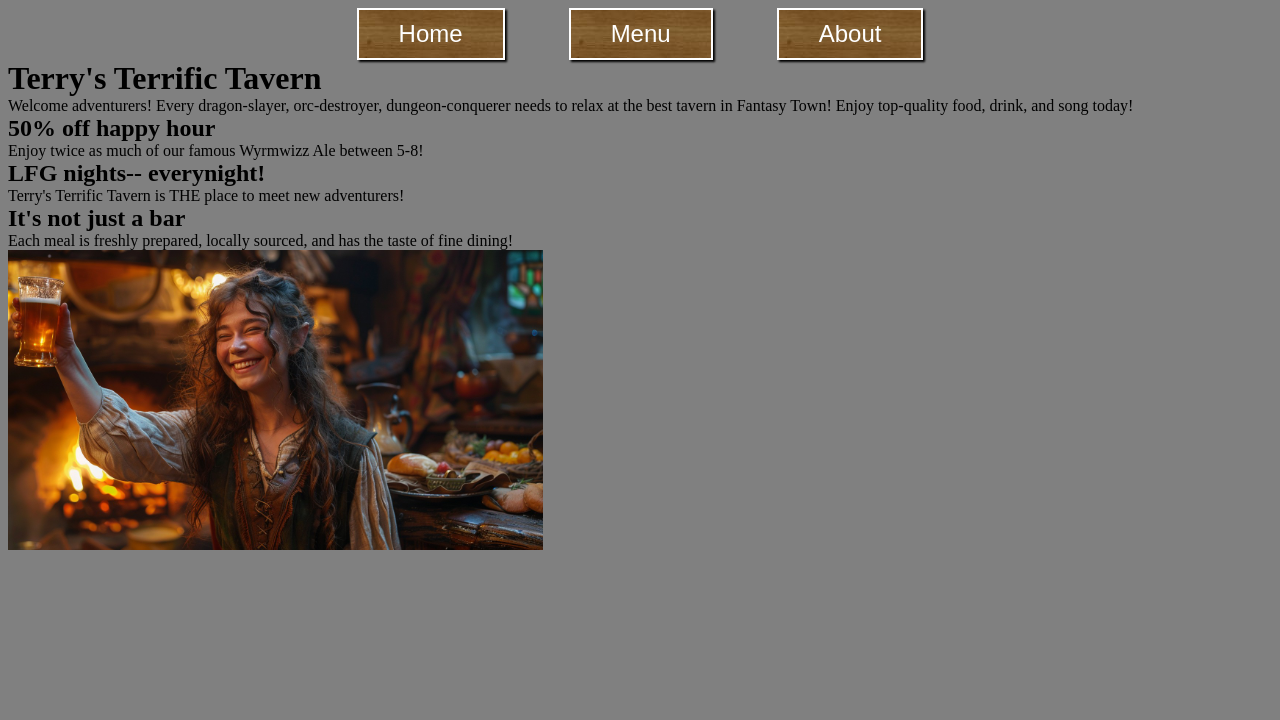
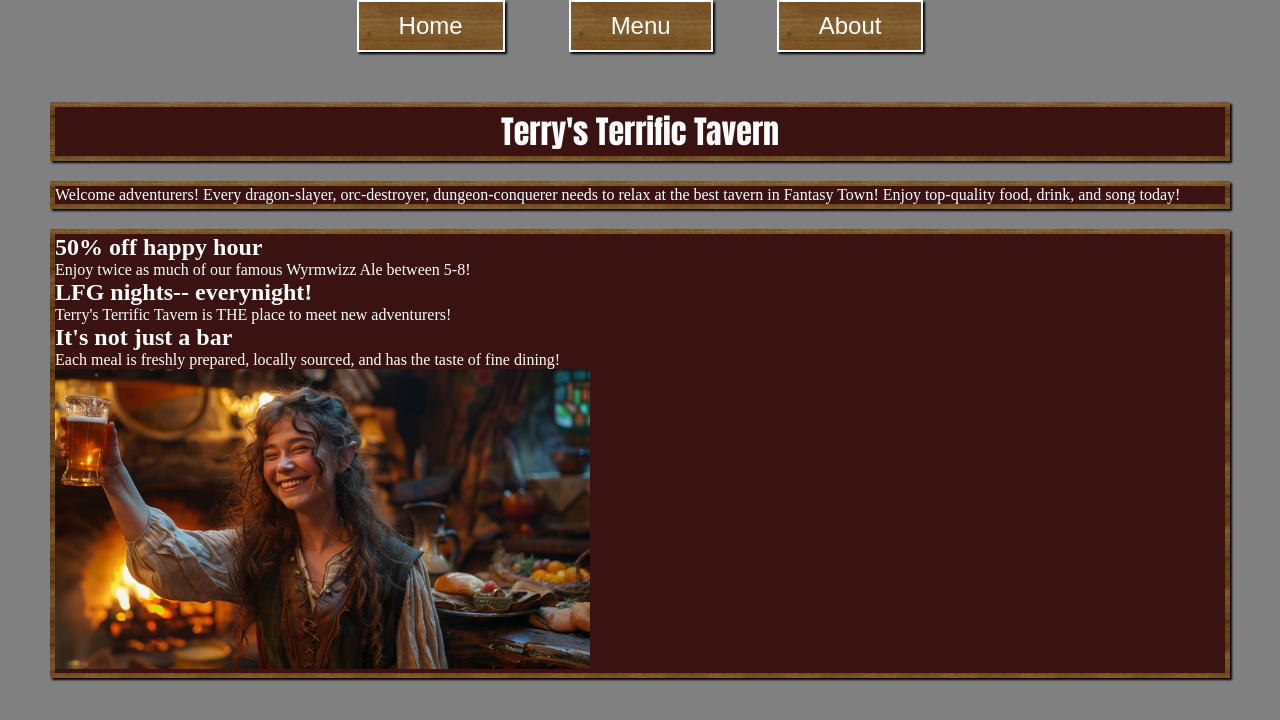
Before and after one commit to JiwonJJeong/restaurant-page, a website built with webpack: page src/index.html in a window 1280 px wide. Built offline with nearby package versions, Linux system fonts and the light colour scheme.

Commit message:
Style background and border of content

```diff
--- a/src/styles.css
+++ b/src/styles.css
@@ -1,10 +1,8 @@
 /* stylesheet for all pages */
 
 :root {
-    padding:0;
-    margin:0;
     --base-background-color: gray;
-    --content-background-color: brown;
+    --content-background-color: rgb(59, 18, 18);
     --secondary-color: yellow;
     --wood-texture: url(./images/oak-texture.jpg);
     --white-text-color: white;
@@ -18,6 +16,7 @@ h1, h2, h3, p, div{
 
 body{
     background-color: var(--base-background-color);
+    margin:0;
 }
 
 /* style buttons */
@@ -35,3 +34,26 @@ header .button{
     font-size: 24px;
     box-shadow: var(--box-shadow-settings);
 }
+
+/* style home page */
+.home.page{
+    margin: 50px;
+    display:flex;
+    flex-direction: column;
+    gap: 20px;
+    color: var(--white-text-color);
+}
+
+.home.page .header h1{
+    font-family:Impact, Haettenschweiler, 'Arial Narrow Bold', sans-serif;
+    text-align: center;
+}
+
+.home.page > * {
+    background: var(--content-background-color);
+    border-width: 5px;
+    border-style: solid;
+    border-image: var(--wood-texture) round;
+    border-image-slice: 50;
+    box-shadow: var(--box-shadow-settings)
+}
```
